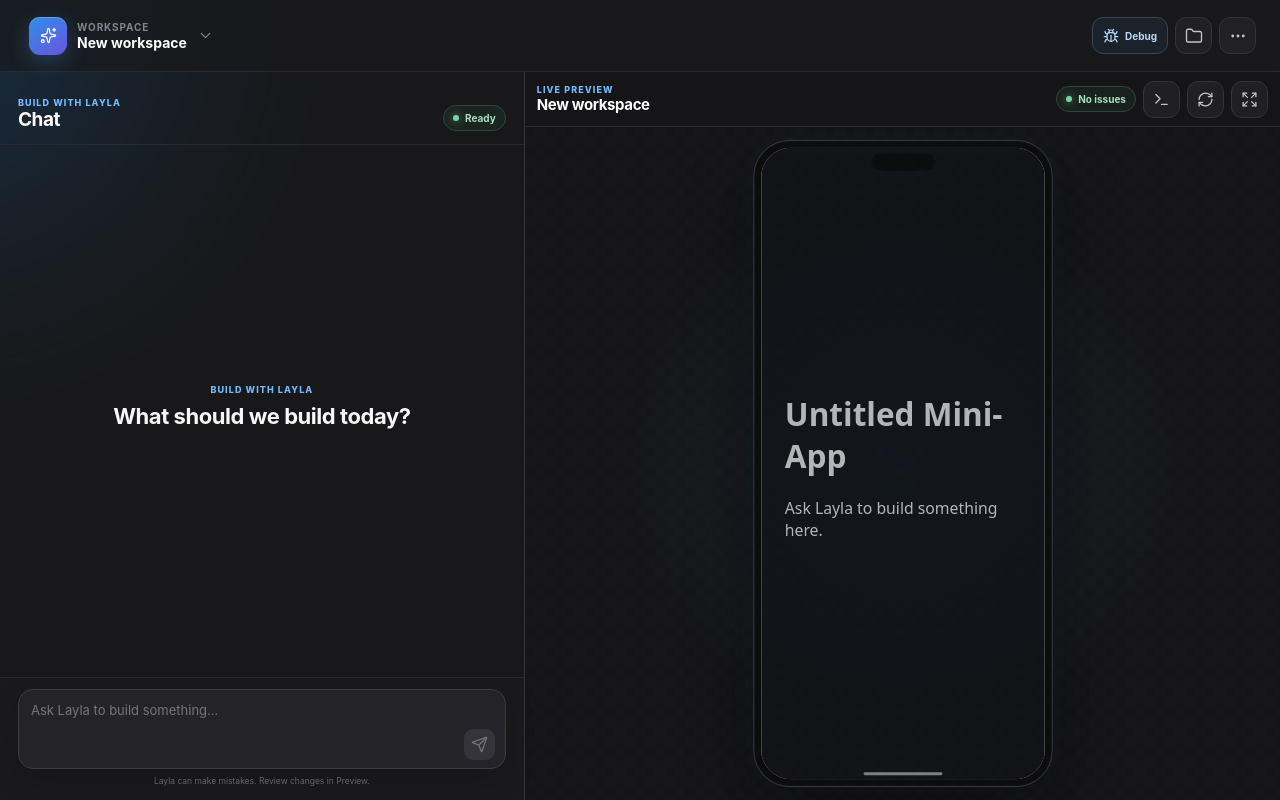
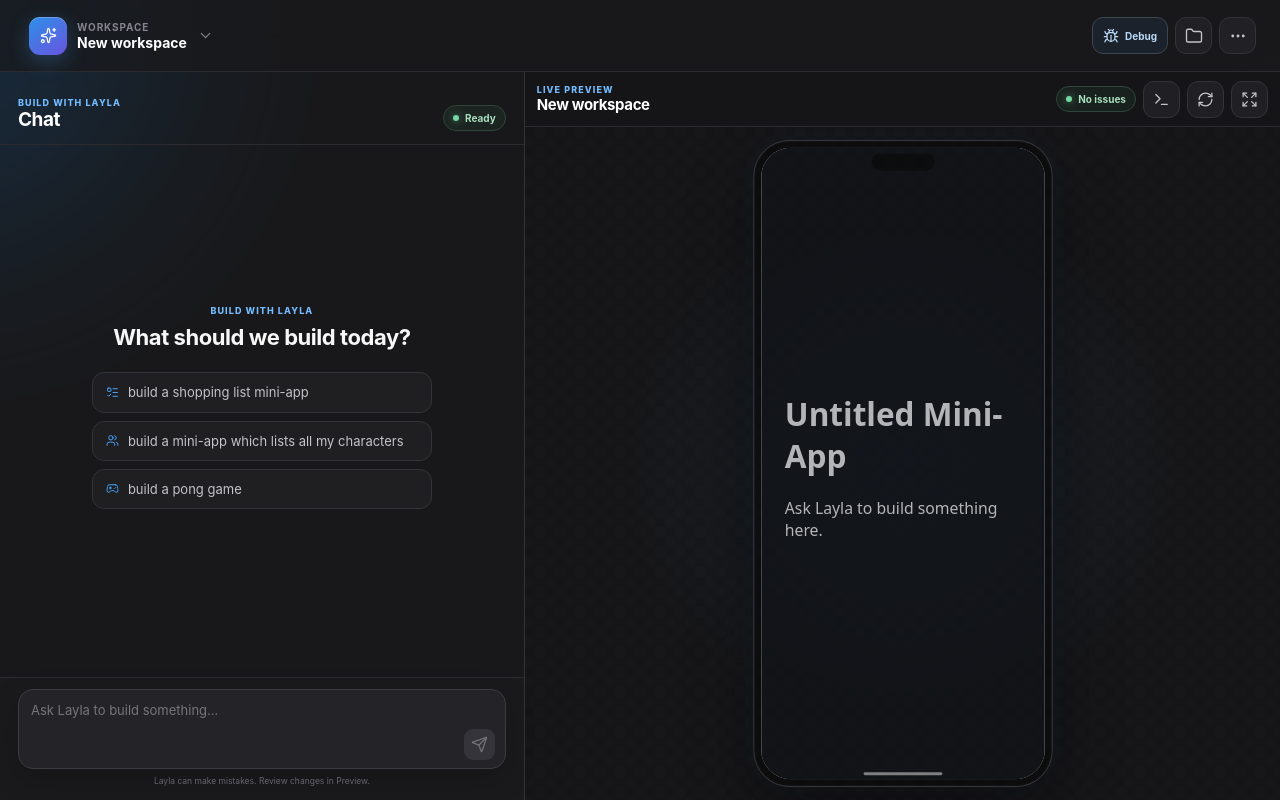
Before and after one commit to l3utterfly/layla-mini-app-creator, a React (Vite) app: page / in a window 1280 px wide. Built offline with nearby package versions, Linux system fonts and the light colour scheme; what @layla-network/sdk would draw is missing.

Commit message:
Add example prompts and icon support to chat pane

```diff
--- a/src/components/chat/ChatPane.tsx
+++ b/src/components/chat/ChatPane.tsx
@@ -13,7 +13,7 @@ import { Composer } from './Composer'
 import { MarkdownContent } from './MarkdownContent'
 import { ToolCallCard } from './ToolCallCard'
 import { ToolCallDisclosure } from './ToolCallDisclosure'
-import { Icon } from '../common/Icon'
+import { Icon, type IconName } from '../common/Icon'
 
 type ChatPaneProps = {
   active: boolean
@@ -28,6 +28,12 @@ type ChatPaneProps = {
 
 let nextMessageNumber = 1
 const STREAM_RENDER_INTERVAL_MS = 200
+
+const EXAMPLE_PROMPTS: { icon: IconName; prompt: string }[] = [
+  { icon: 'list', prompt: 'build a shopping list mini-app' },
+  { icon: 'users', prompt: 'build a mini-app which lists all my characters' },
+  { icon: 'gamepad', prompt: 'build a pong game' },
+]
 
 function createMessageId() {
   return `message_${nextMessageNumber++}`
@@ -77,6 +83,7 @@ export function ChatPane({
   getWorkspaceSnapshot,
 }: ChatPaneProps) {
   const [composer, setComposer] = useState('')
+  const composerTextarea = useRef<HTMLTextAreaElement>(null)
   const activeStream = useRef<ReturnType<typeof layla.chat.completions.stream> | null>(null)
   const contextMessages = useRef<ChatCompletionMessageParam[]>([])
   const cancellationRequested = useRef(false)
@@ -97,6 +104,16 @@ export function ChatPane({
 
   const updateAssistant = (id: string, update: Partial<ConversationMessage>) => {
     onMessagesChange(current => current.map(message => message.id === id ? { ...message, ...update } : message))
+  }
+
+  const pickExample = (prompt: string) => {
+    setComposer(prompt)
+    requestAnimationFrame(() => {
+      const element = composerTextarea.current
+      if (!element) return
+      element.focus()
+      element.setSelectionRange(prompt.length, prompt.length)
+    })
   }
 
   const sendPrompt = async (event: FormEvent) => {
@@ -401,6 +418,14 @@ export function ChatPane({
           <div className="conversation-welcome">
             <span className="eyebrow">Build with Layla</span>
             <h2>What should we build today?</h2>
+            <div className="welcome-examples">
+              {EXAMPLE_PROMPTS.map(example => (
+                <button key={example.prompt} type="button" onClick={() => pickExample(example.prompt)}>
+                  <Icon name={example.icon} size={13} />
+                  <span>{example.prompt}</span>
+                </button>
+              ))}
+            </div>
           </div>
         ) : (
           <div className="date-label">Today</div>
@@ -439,7 +464,7 @@ export function ChatPane({
         ))}
       </div>
 
-      <Composer value={composer} runState={runState} onChange={setComposer} onSubmit={sendPrompt} onStop={stopRun} />
+      <Composer value={composer} runState={runState} onChange={setComposer} onSubmit={sendPrompt} onStop={stopRun} textareaRef={composerTextarea} />
     </section>
   )
 }
--- a/src/components/chat/Composer.tsx
+++ b/src/components/chat/Composer.tsx
@@ -1,5 +1,5 @@
-import { useLayoutEffect, useRef } from 'react'
-import type { FormEvent, KeyboardEvent } from 'react'
+import { useLayoutEffect } from 'react'
+import type { FormEvent, KeyboardEvent, RefObject } from 'react'
 import type { RunState } from '../../types/ui'
 import { Icon } from '../common/Icon'
 
@@ -9,14 +9,14 @@ type ComposerProps = {
   onChange: (value: string) => void
   onSubmit: (event: FormEvent) => void
   onStop: () => void
+  textareaRef: RefObject<HTMLTextAreaElement | null>
 }
 
-export function Composer({ value, runState, onChange, onSubmit, onStop }: ComposerProps) {
+export function Composer({ value, runState, onChange, onSubmit, onStop, textareaRef }: ComposerProps) {
   const isWorking = runState === 'thinking'
-  const textarea = useRef<HTMLTextAreaElement>(null)
 
   useLayoutEffect(() => {
-    const element = textarea.current
+    const element = textareaRef.current
     if (!element) return
 
     element.style.height = 'auto'
@@ -41,7 +41,7 @@ export function Composer({ value, runState, onChange, onSubmit, onStop }: Compos
             <span>Layla is working</span>
           </div>
         ) : (
-          <textarea ref={textarea} value={value} onChange={event => onChange(event.target.value)} placeholder="Ask Layla to build something…" rows={1} aria-label="Message Layla" onKeyDown={submitOnEnter} />
+          <textarea ref={textareaRef} value={value} onChange={event => onChange(event.target.value)} placeholder="Ask Layla to build something…" rows={1} aria-label="Message Layla" onKeyDown={submitOnEnter} />
         )}
         <div className="composer-actions">
           {/* Attachment support will be added in a future release.
--- a/src/components/common/Icon.tsx
+++ b/src/components/common/Icon.tsx
@@ -19,6 +19,9 @@ import {
   Terminal,
   Undo2,
   Bug,
+  Gamepad2,
+  ListTodo,
+  Users,
   X,
   type LucideIcon,
 } from 'lucide-react'
@@ -45,6 +48,9 @@ const icons = {
   copy: Copy,
   bug: Bug,
   terminal: Terminal,
+  gamepad: Gamepad2,
+  list: ListTodo,
+  users: Users,
 } satisfies Record<string, LucideIcon>
 
 export type IconName = keyof typeof icons
```
Also changed, not shown: src/index.css.
